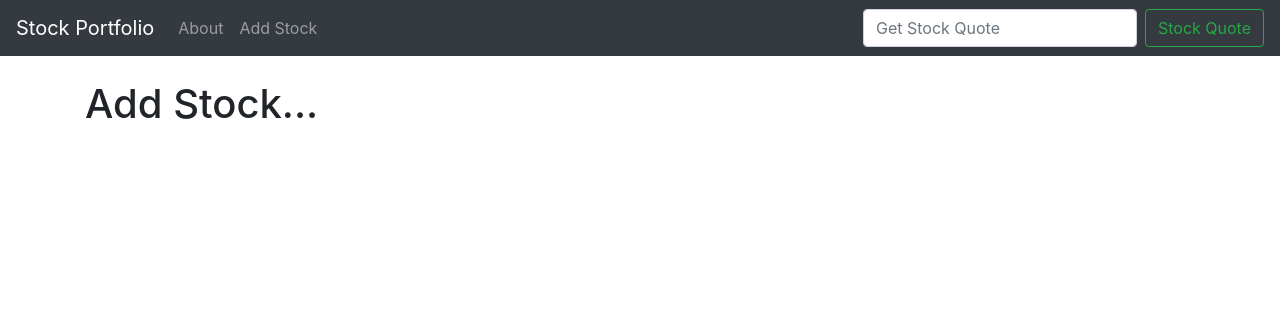
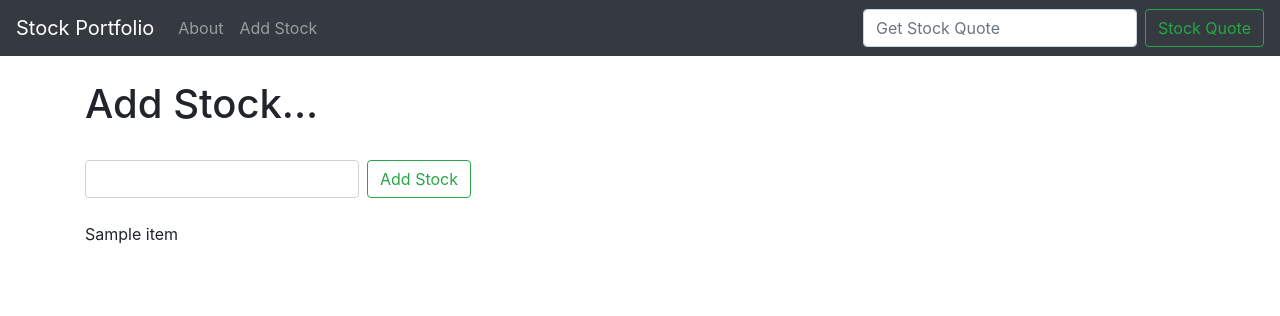
Before and after one commit to Anisaahamed5/Project04, a Django app: template Project04/quotes/templates/add_stock.html in a window 1280 px wide. Shown: the top 316 px of the page. Run offline with Django 3.2, Linux system fonts and the light colour scheme; the template is opened without the code that fills it: most values are stand-ins (such as "Sample title", 1, 10 or a date in 2020).

Commit message:
created stock form

```diff
--- a/Project04/quotes/templates/add_stock.html
+++ b/Project04/quotes/templates/add_stock.html
@@ -2,5 +2,18 @@
 
 {% block content %}
 <h1>Add Stock...</h1>
+<br/>
+<form action = "{% url 'add_stock' %}" class="form-inline my-2 my-lg-0" method="POST">
+    {% csrf_token %}
+  <input class="form-control mr-sm-2" type="search" placeholder="" aria-label="Search" name="ticker">
+
+  <button class="btn btn-outline-success my-2 my-sm-0" type="submit">Add Stock</button>
+</form>
+
+<br/>
+
+{% for item in ticker %}
+    {{ item }}<br/>
+{% endfor %}
 
 {% endblock %}
```
Also changed, not shown: Project04/quotes/forms.py (added, +7 -0 lines), Project04/quotes/views.py (+15 -2 lines), Project04/db.sqlite3.
